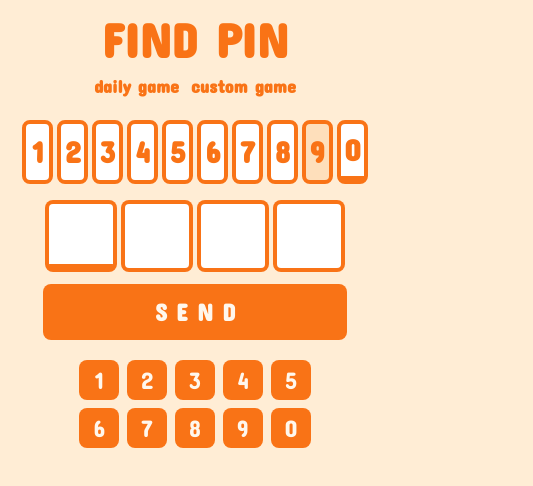
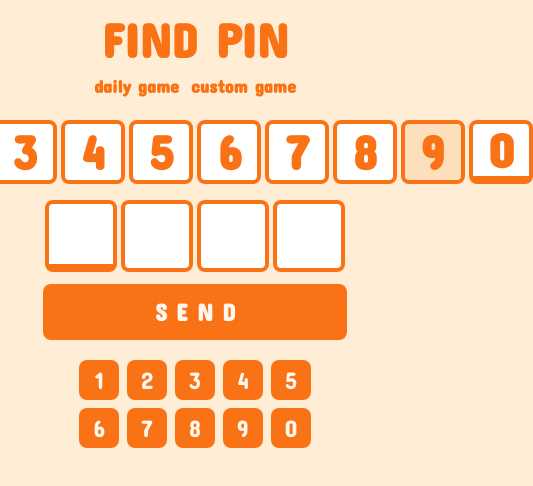
Before and after one commit to victorakira/numbeers, an Angular app: page / in a window 390 px wide. Shown: the top 486 px of the page, 533 px wide, since content can reach past the window. Built offline with nearby package versions, Linux system fonts and the light colour scheme.

Commit message:
test span

```diff
--- a/src/app/pages/home/home.component.scss
+++ b/src/app/pages/home/home.component.scss
@@ -23,10 +23,10 @@
 .custom-span {
   @apply inline-flex;
   @apply items-center justify-center;
-  @apply w-16 h-16;
+  @apply w-16 h-16 min-w-16 min-h-16;
   @apply text-orange-500;
   @apply border-4 border-orange-500;
-  @apply text-3xl md:text-5xl;
+  @apply text-5xl;
   @apply font-semibold;
   @apply rounded-lg;
   @apply bg-white;
```
